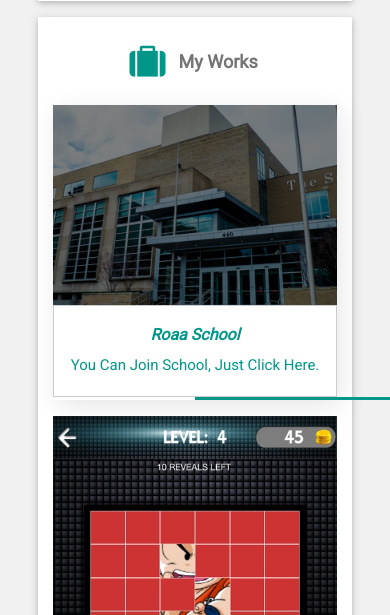
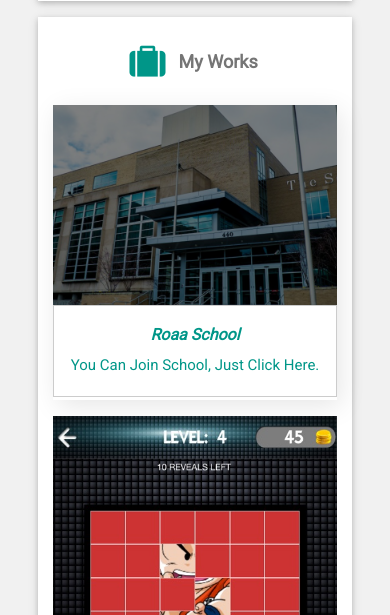
Before and after one commit to alaaloaa/portoflio, a PHP site: page / in a window 390 px wide, with the pointer over the restyled element; the page is wider, and only the part inside the window is pictured. Shown: the part 4200-4815 px from the top of that part. Run offline with PHP 8.4, Linux system fonts and the light colour scheme.

Commit message:
Update cv.css

```diff
--- a/css/cv.css
+++ b/css/cv.css
@@ -277,6 +277,9 @@ ul {
 }
 
 @media screen and (max-width: 768px) {
+  .pro:hover::after {
+     width: 0
+   }
   .footer .connect li {
     position: relative;
     left: 36.3%;
```
